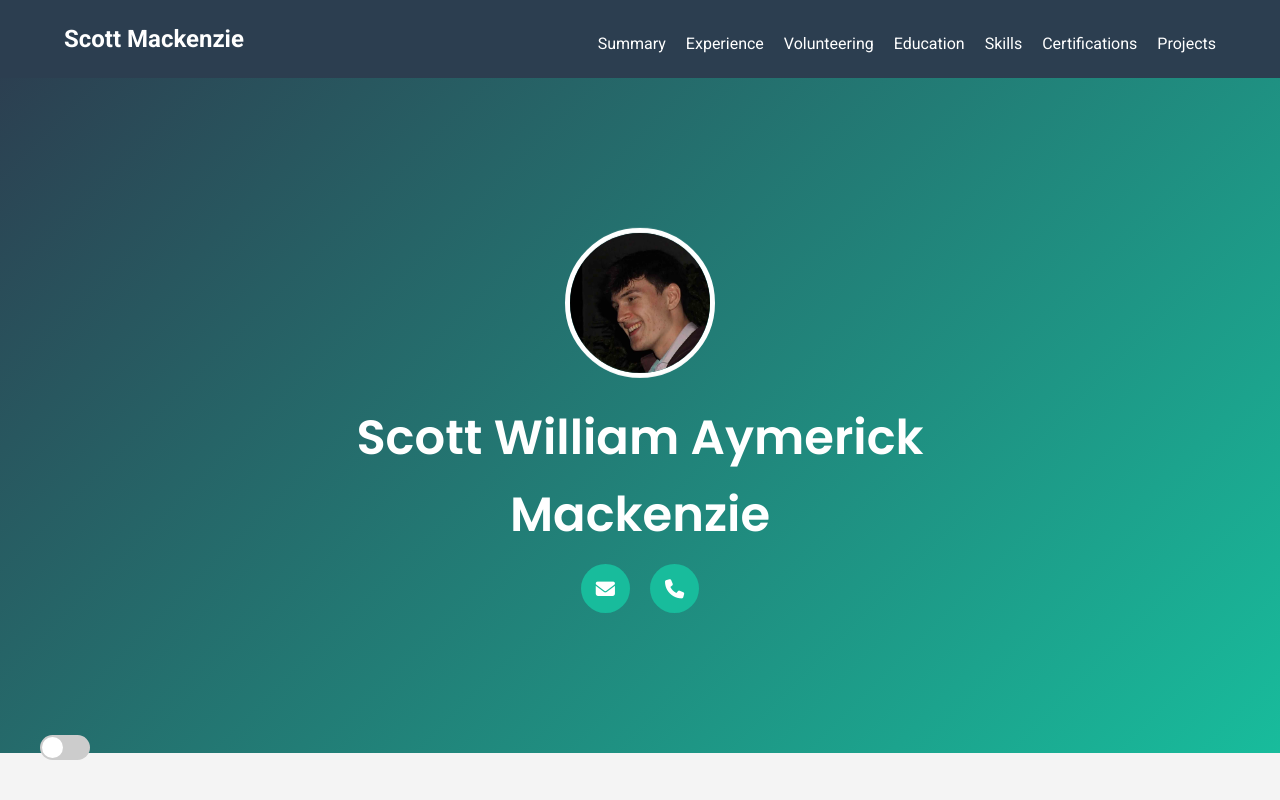
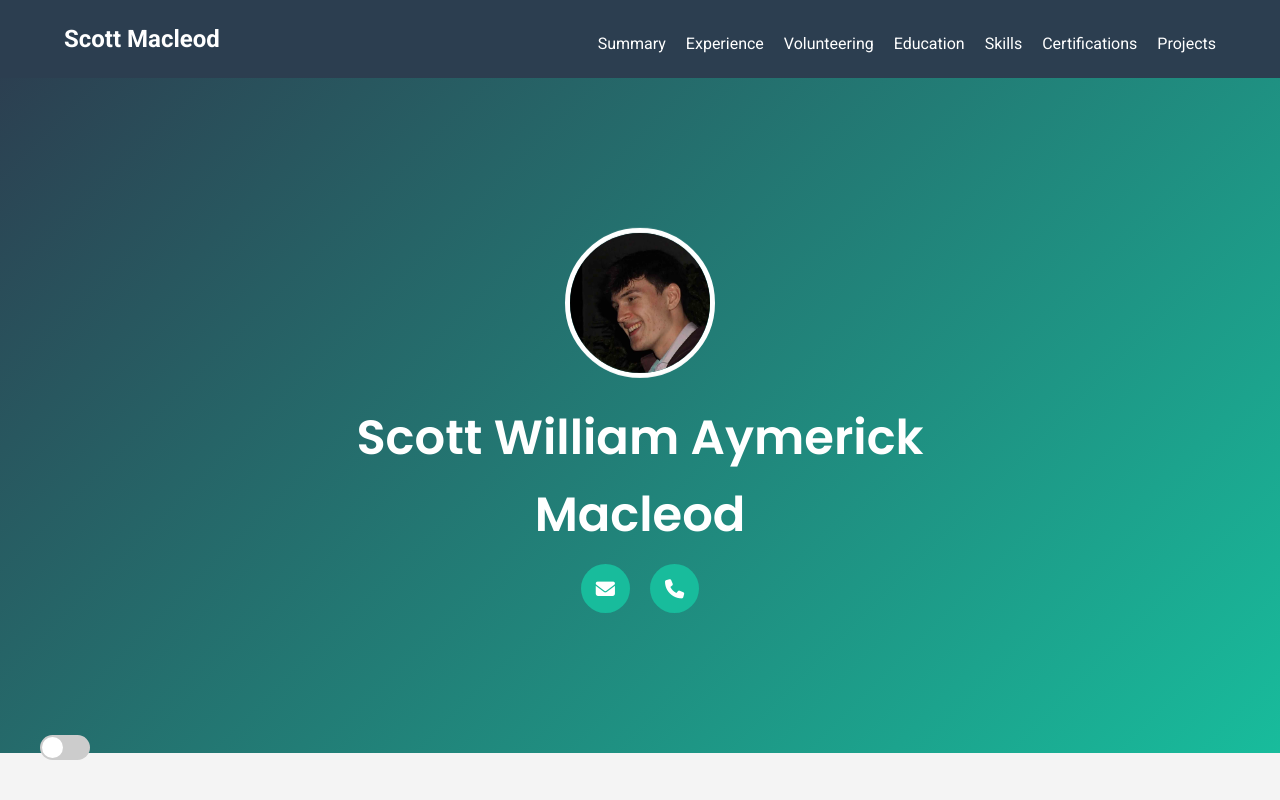
Before and after one commit to Oliviera56/CV, a plain HTML site: page index.html in a window 1280 px wide. Shown: the top 800 px of the page. Drawn offline with nearby package versions, Linux system fonts and the light colour scheme.

Commit message:
modification du nom

```diff
--- a/index.html
+++ b/index.html
@@ -3,13 +3,13 @@
 <head>
     <meta charset="UTF-8">
     <meta name="viewport" content="width=device-width, initial-scale=1.0">
-    <title>Scott William Aymerick Mackenzie - CV</title>
-    <meta name="keywords" content="Scott Mackenzie, CV, Bilingual, Hospitality, Construction, Sales, Programming">
-    <meta name="author" content="Scott William Aymerick Mackenzie">
+    <title>Scott William Aymerick MacLeod - CV</title>
+    <meta name="keywords" content="Scott Macleod, CV, Bilingual, Hospitality, Construction, Sales, Programming">
+    <meta name="author" content="Scott William Aymerick Macleod">
 
     <!-- Open Graph Meta Tags -->
-    <meta property="og:title" content="Scott William Aymerick Mackenzie - CV">
-    <meta property="og:url" content="https://Scott-MacKenzie-cv.com">
+    <meta property="og:title" content="Scott William Aymerick Macleod - CV">
+    <meta property="og:url" content="https://Scott-Macleod-cv.com">
     <!-- Spécifiez une image différente pour les aperçus -->
     <meta property="og:image" content="https://votre-site-cv.com/path-to-your-desired-preview-image.jpg">
     <meta property="og:type" content="website">
@@ -31,7 +31,7 @@
     <!-- Navigation Bar -->
     <nav id="navbar">
         <div class="container">
-            <a href="#" class="logo">Scott Mackenzie</a>
+            <a href="#" class="logo">Scott Macleod</a>
             <ul class="nav-links">
                 <li><a href="#summary">Summary</a></li>
                 <li><a href="#experience">Experience</a></li>
@@ -52,8 +52,8 @@
         <div class="container">
             <div class="header-content" data-aos="fade-up">
                 <!-- Restauration de la balise <img> pour la photo de profil -->
-                <img src="IMG_20241026_135158.jpg" alt="Scott William Aymerick Mackenzie - Professional" class="profile-pic">
-                <h1>Scott William Aymerick Mackenzie</h1>
+                <img src="IMG_20241026_135158.jpg" alt="Scott William Aymerick Macleod - Professional" class="profile-pic">
+                <h1>Scott William Aymerick Macleod</h1>
                 <div class="social-links">
                     <!-- Email and Phone Buttons -->
                     <button aria-label="Email" class="contact-btn" id="email-btn"><i class="fas fa-envelope"></i></button>
@@ -351,7 +351,7 @@
     <!-- Footer -->
     <footer>
         <div class="container">
-            <p>&copy; 2024 Scott William Aymerick Mackenzie. All rights reserved.</p>
+            <p>&copy; 2024 Scott William Aymerick Macleod. All rights reserved.</p>
         </div>
     </footer>
 
```
